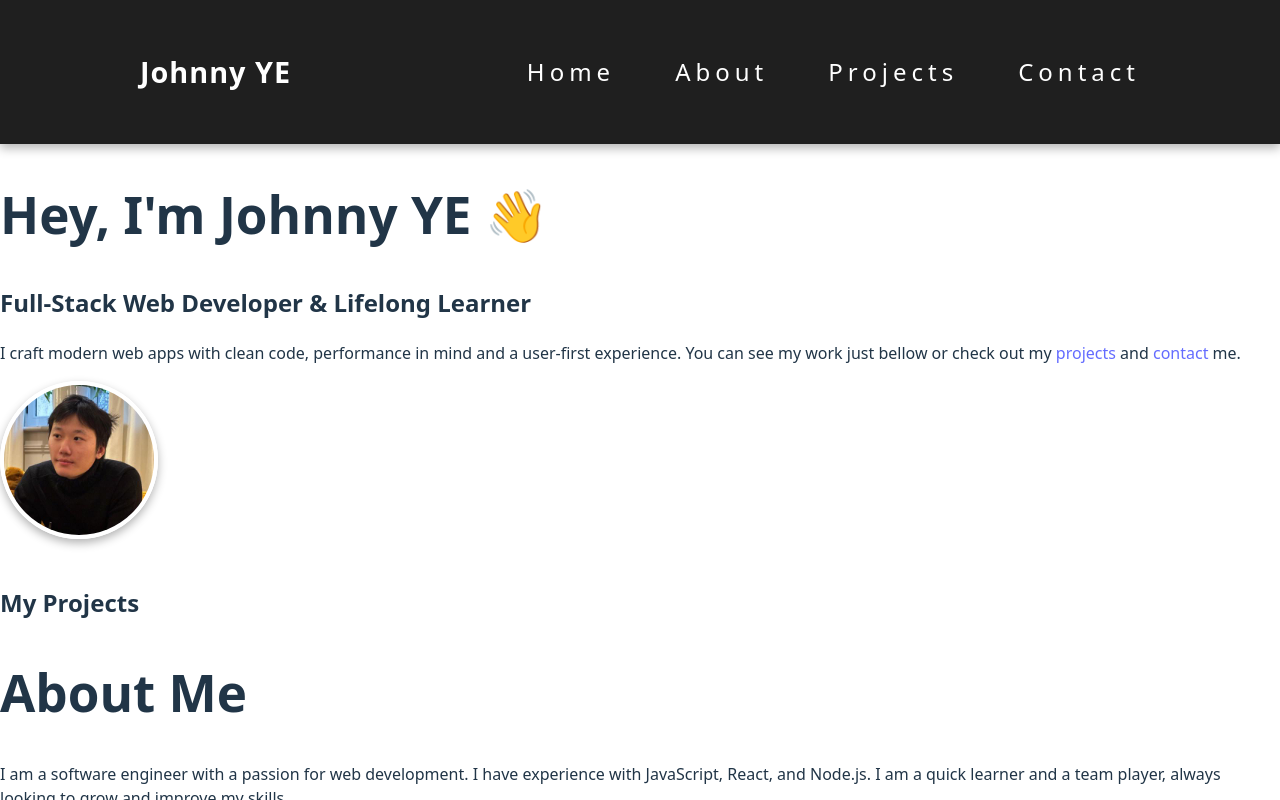
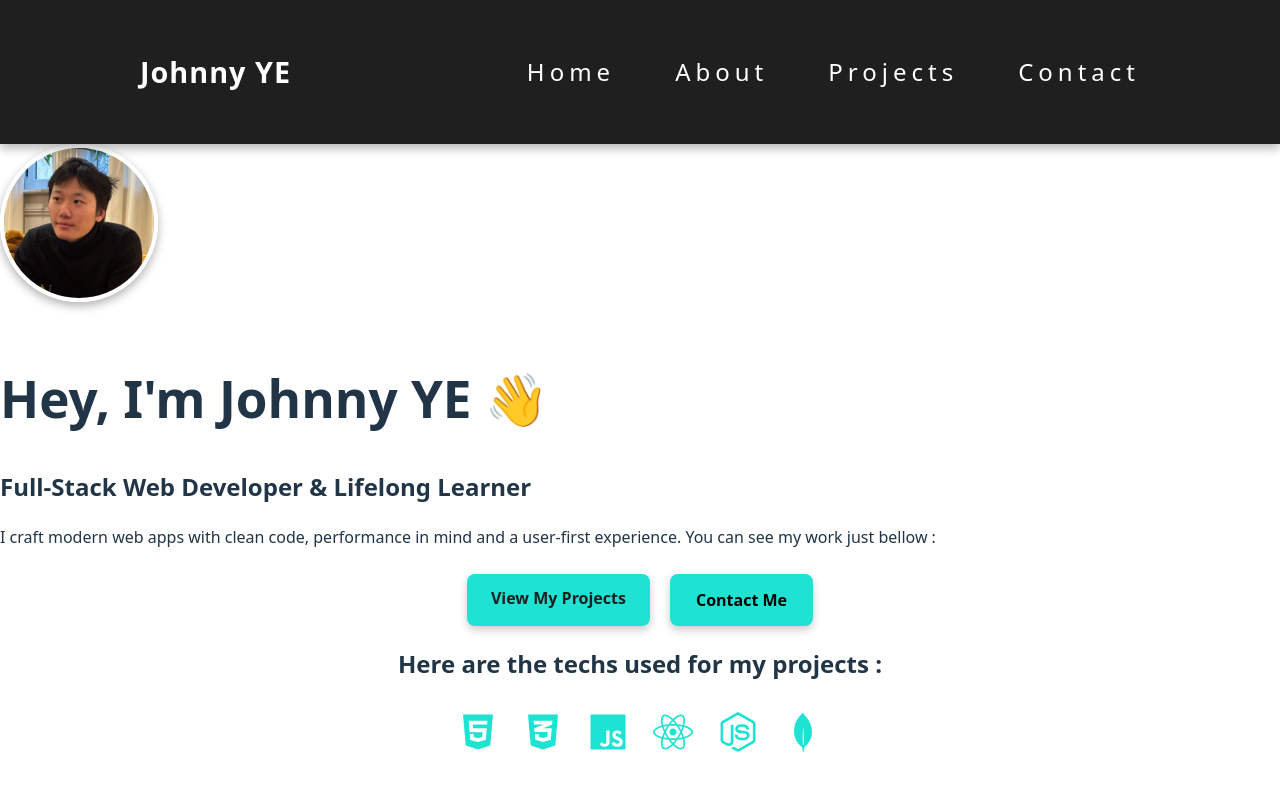
Before and after one commit to Johnny9874/portfolio, a React (Vite) app in the folder frontend/: page / in a window 1280 px wide. Built offline with nearby package versions, Linux system fonts and the light colour scheme.

Commit message:
Developpement du composant Home et le style terminé

```diff
--- a/frontend/package.json
+++ b/frontend/package.json
@@ -11,7 +11,8 @@
   },
   "dependencies": {
     "react": "^19.0.0",
-    "react-dom": "^19.0.0"
+    "react-dom": "^19.0.0",
+    "react-icons": "^5.5.0"
   },
   "devDependencies": {
     "@eslint/js": "^9.21.0",
--- a/frontend/src/App.jsx
+++ b/frontend/src/App.jsx
@@ -10,8 +10,8 @@ const App = () => {
     <div id="root">
       <Header />
       <Home />
+      <About />
       <Projects />
-      <About />
       <Contact />
     </div>
   );
--- a/frontend/src/sections/Home.jsx
+++ b/frontend/src/sections/Home.jsx
@@ -1,16 +1,40 @@
 import './../styles/Home.css'; // Import Home.css
 import profilePic from './../assets/Moi.jpg'; // Import profile picture
+import { FaHtml5, FaCss3Alt, FaJs, FaReact, FaNodeJs } from 'react-icons/fa'; // Import icons
+import { SiMongodb } from 'react-icons/si'; // Import icons
+
 
 const Home = () => {
     return (
         <section id="home">
-            <h1>Hey, I'm Johnny YE 👋</h1>
-            <h2>Full-Stack Web Developer & Lifelong Learner</h2>
-            <p>
-            I craft modern web apps with clean code, performance in mind and a user-first experience.
-            You can see my work just bellow or check out my <a href="#projects">projects</a> and <a href="#contact">contact</a> me.
-            </p>
-            <img src={profilePic} alt="Johnny YE" className="profile-pic" />
+            <div className='home-container fade-in'>
+                <img src={profilePic} alt="Johnny YE" className="profile-pic" />
+
+                <h1>Hey, I'm Johnny YE 👋</h1>
+
+                <h2>Full-Stack Web Developer & Lifelong Learner</h2>
+
+                <p>
+                    I craft modern web apps with clean code, performance in mind and a user-first experience.
+                    You can see my work just bellow :
+                </p>
+
+                <div className="cta-container">
+                    <a href="#projects" className="cta-button">View My Projects</a>
+                    <a href="#contact" className="cta-button secondary">Contact Me</a>
+                </div>
+
+                <h2 className='title'>Here are the techs used for my projects :</h2>
+
+                <div className="tech-icons">
+                    <FaHtml5 />
+                    <FaCss3Alt />
+                    <FaJs />
+                    <FaReact />
+                    <FaNodeJs />
+                    <SiMongodb />
+                </div>
+            </div>
         </section>
     );
 };
--- a/frontend/src/sections/Projects.jsx
+++ b/frontend/src/sections/Projects.jsx
@@ -3,7 +3,7 @@ import './../styles/Project.css'; // Import Project.css
 const Projects = () => {
     return (
         <section id="projects">
-            <h2>My Projects</h2>
+            <h1>My Projects</h1>
         </section>
     );
 };
--- a/frontend/src/styles/Home.css
+++ b/frontend/src/styles/Home.css
@@ -1,3 +1,19 @@
+/* ✅ Animation d’apparition au chargement */
+.fade-in {
+    opacity: 0;
+    transform: translateY(20px);
+    animation: fadeInUp 0.8s ease forwards;
+  }
+
+  /* ✨ Keyframes de l’animation */
+  @keyframes fadeInUp {
+    to {
+      opacity: 1;
+      transform: translateY(0);
+    }
+  }
+
+
 /* Image de profil ronde et responsive */
 .profile-pic {
     width: 150px;
@@ -22,3 +38,66 @@
       height: 120px;
     }
   }
+
+
+/* Conteneur des boutons */
+.cta-container {
+    display: flex;
+    gap: 20px;
+    justify-content: center;
+    margin-top: 25px;
+    flex-wrap: wrap; /* Pour gérer le responsive */
+  }
+
+  /* Bouton principal */
+  .cta-button {
+    background-color: #1ee2d2;
+    color: #1f1f1f;
+    font-weight: bold;
+    font-size: 1rem;
+    padding: 12px 24px;
+    border-radius: 8px;
+    text-decoration: none;
+    transition: background-color 0.3s ease, transform 0.2s ease;
+    box-shadow: 0 4px 8px rgba(0, 0, 0, 0.2);
+  }
+
+  /* Variante pour le deuxième bouton */
+  .cta-button.secondary {
+    background-color: #1ee2d2;
+    border: 2px solid #1ee2d2;
+    color: #000000;
+  }
+
+  /* Hover pour les deux */
+  .cta-button:hover {
+    transform: scale(1.05);
+  }
+
+  .cta-button.secondary:hover {
+    background-color: #1ee2d2;
+    color: #1e63e2;
+  }
+
+  .tech-icons {
+    display: flex;
+    justify-content: center;
+    gap: 25px;
+    margin-top: 30px;
+    flex-wrap: wrap;
+  }
+
+  .tech-icons svg {
+    font-size: 2.5rem;
+    color: #1ee2d2;
+    transition: transform 0.2s ease, color 0.3s ease;
+  }
+
+  .tech-icons svg:hover {
+    transform: scale(1.2);
+    color: #ffffff;
+  }
+
+.title {
+    text-align: center;
+}
```
Also changed, not shown: 1 other file (tests, documents, lock files or other folders).
